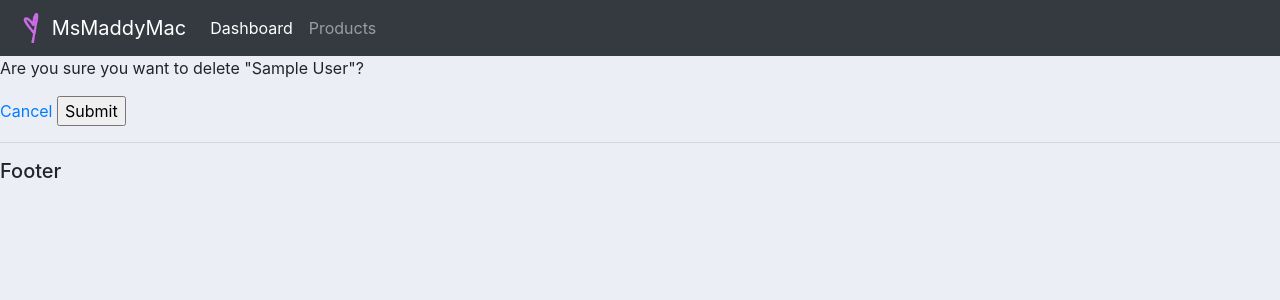
After one commit to MsMaddyMac/django-crm, a Django app: page /delete_order/1/ in a window 1280 px wide. The commit adds this page. Shown: the top 300 px of the page. Run offline with Django 3.2, Linux system fonts and the light colour scheme; tables that the repository leaves empty hold one stand-in row (values such as "Sample post").

Commit message:
adds delete order functionality

```diff
--- a/django-crm/accounts/templates/accounts/dashboard.html
+++ b/django-crm/accounts/templates/accounts/dashboard.html
@@ -52,7 +52,7 @@
             <td>{{order.date_created}}</td>
             <td>{{order.status}}</td>
             <td><a class="btn btn-sm btn-info" href="{% url 'update_order' order.id %}">Update</a></td>
-            <td><a class="btn btn-sm btn-danger" href="">Delete</a></td>
+            <td><a class="btn btn-sm btn-danger" href="{% url 'delete_order' order.id %}">Delete</a></td>
           </tr>
         {% endfor %}
 
--- /dev/null
+++ b/django-crm/accounts/templates/accounts/delete.html
@@ -0,0 +1,13 @@
+{% extends 'accounts/main.html' %}
+{% load static %}
+{% block content %}
+
+  <p>Are you sure you want to delete "{{order.product.name}}"?</p>
+
+  <form action="{% url 'delete_order' order.id %}" method="POST">
+    {% csrf_token %}
+    <a href="{% url 'home' %}">Cancel</a>
+    <input type="submit" name="Confirm">
+  </form>
+
+{% endblock %}
--- a/django-crm/accounts/urls.py
+++ b/django-crm/accounts/urls.py
@@ -6,7 +6,8 @@ urlpatterns = [
     path('products/', views.products, name="products"),
     path('customer/<str:pk>/', views.customer, name="customer"),
     path('create_order/', views.createOrder, name="create_order"),
-    path('update_order/<str:pk>/', views.updateOrder, name="update_order")
+    path('update_order/<str:pk>/', views.updateOrder, name="update_order"),
+    path('delete_order/<str:pk>/', views.deleteOrder, name="delete_order"),
 ]
 
 # once you create paths for views include them in the urls.py of the main app 'crm app'
--- a/django-crm/accounts/views.py
+++ b/django-crm/accounts/views.py
@@ -62,4 +62,13 @@ def updateOrder(request, pk):
   context = {'form': form}
   return render(request, 'accounts/order_form.html', context)
 
+def deleteOrder(request, pk):
+  order = Order.objects.get(id=pk)
+  if request.method == 'POST':
+    order.delete()
+    return redirect('/')
+
+  context = {'order': order}
+  return render(request, 'accounts/delete.html', context)
+
 # once you create your views import them into the urls.py file you created in this same directory
```
